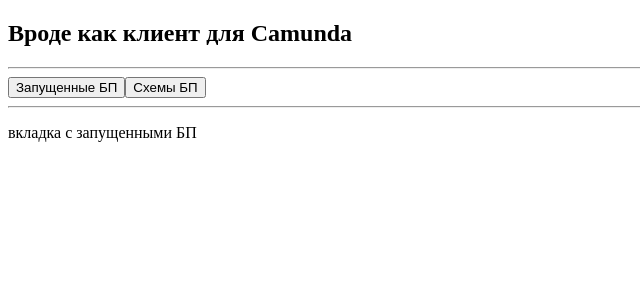
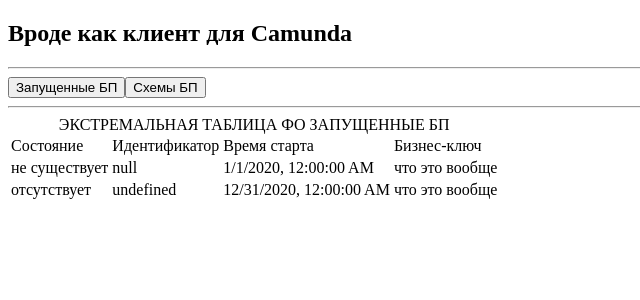
Before and after one commit to FlawlessTheory/edu, an Angular app: page / in a window 1280 px wide. Both pictures are taken after a click on the button "Запущенные БП". Shown: the top 300 px of the page, without its empty margins (0-640 px from the left). Built offline with nearby package versions, Linux system fonts and the light colour scheme.

Commit message:
added both tables instead of one

```diff
--- /dev/null
+++ b/src/app/ubertab/custom-tab/bp-classes/bprunning.ts
@@ -0,0 +1,13 @@
+export class BPrunning {
+  state: string;
+  ID: string;
+  startTS: Date;
+  businessKey: string;
+
+  constructor(state: string, ID: string, startTS: Date, businessKey: string) {
+      this.state = state;
+      this.ID = ID;
+      this.startTS = startTS;
+      this.businessKey = businessKey;
+    }
+}
--- /dev/null
+++ b/src/app/ubertab/custom-tab/bp-classes/bpschema.ts
@@ -0,0 +1,15 @@
+export class BPschema {
+  state: string;
+  ID: string;
+  name: string;
+  version: number;
+  organization: string;
+
+  constructor(state: string, ID: string, name: string, version: number, organization: string) {
+    this.state = state;
+    this.ID = ID;
+    this.name = name;
+    this.version = version;
+    this.organization = organization;
+  }
+}
--- a/src/app/ubertab/custom-tab/custom-tab.component.html
+++ b/src/app/ubertab/custom-tab/custom-tab.component.html
@@ -1,5 +1,52 @@
 <div [ngSwitch]="currentTab">
-  <p *ngSwitchCase="'running-tab'">вкладка с запущенными БП</p>
-  <p *ngSwitchCase="'schemas-tab'">вкладка со схемами БП</p>
+    <table *ngSwitchCase="'running-tab'">
+      <caption>ЭКСТРЕМАЛЬНАЯ ТАБЛИЦА ФО ЗАПУЩЕННЫЕ БП</caption>
+      <thead>
+        <tr>
+          <td>Состояние</td>
+          <td>Идентификатор</td>
+          <td>Время старта</td>
+          <td>Бизнес-ключ</td>
+        </tr>
+      </thead>
+
+      <tbody>
+        <ng-container *ngFor="let item of runningArray">
+          <tr>
+            <td>{{item.state}}</td>
+            <td>{{item.ID}}</td>
+            <td>{{item.startTS.toLocaleString()}}</td>
+            <td>{{item.businessKey}}</td>
+          </tr>
+        </ng-container>
+      </tbody>
+    </table>
+
+  <table *ngSwitchCase="'schemas-tab'">
+    <caption>ЭКСТРЕМАЛЬНАЯ ТАБЛИЦА ФО СХЕМЫ БП</caption>
+
+    <thead>
+    <tr>
+      <td>Состояние</td>
+      <td>Идентификатор</td>
+      <td>Название</td>
+      <td>Версия</td>
+      <td>Организация</td>
+    </tr>
+    </thead>
+
+    <tbody>
+    <ng-container *ngFor="let item of schemasArray">
+      <tr>
+        <td>{{item.state}}</td>
+        <td>{{item.ID}}</td>
+        <td>{{item.name}}</td>
+        <td>{{item.version}}</td>
+        <td>{{item.organization}}</td>
+      </tr>
+    </ng-container>
+    </tbody>
+  </table>
+
   <img *ngSwitchDefault src="https://media.tenor.com/images/71d974d8ca08c62330fc3ac86b485ba6/tenor.gif">
 </div>
--- a/src/app/ubertab/custom-tab/custom-tab.component.ts
+++ b/src/app/ubertab/custom-tab/custom-tab.component.ts
@@ -1,4 +1,6 @@
 import { Component, OnInit, Input } from '@angular/core';
+import { BPrunning } from './bp-classes/bprunning';
+import { BPschema } from './bp-classes/bpschema';
 
 @Component({
   selector: 'custom-tab',
@@ -6,11 +8,16 @@
   styleUrls: ['./custom-tab.component.css']
 })
 export class CustomTabComponent implements OnInit {
-  @Input() currentTab: string;
+  @Input()
+  currentTab: string;
+  runningArray: Array<BPrunning>;
+  schemasArray: Array<BPschema>;
 
   constructor() { }
 
   ngOnInit(): void {
+    this.runningArray = new Array<BPrunning>(new BPrunning('не существует', 'null', new Date(2020, 0, 1), 'что это вообще'), new BPrunning('отсутствует', 'undefined', new Date(2020, 11, 31), 'что это вообще'));
+    this.schemasArray = new Array<BPschema>(new BPschema('существует в воображении', 'N0TH1NG', '?', 1, 'ООО "Рога и Копыта"'), new BPschema('придумал', 'V01D', '!', 9, 'ОАО "Вектор"'));
   }
 
 }
```
Also changed, not shown: 2 other files (tests, documents, lock files or other folders).
